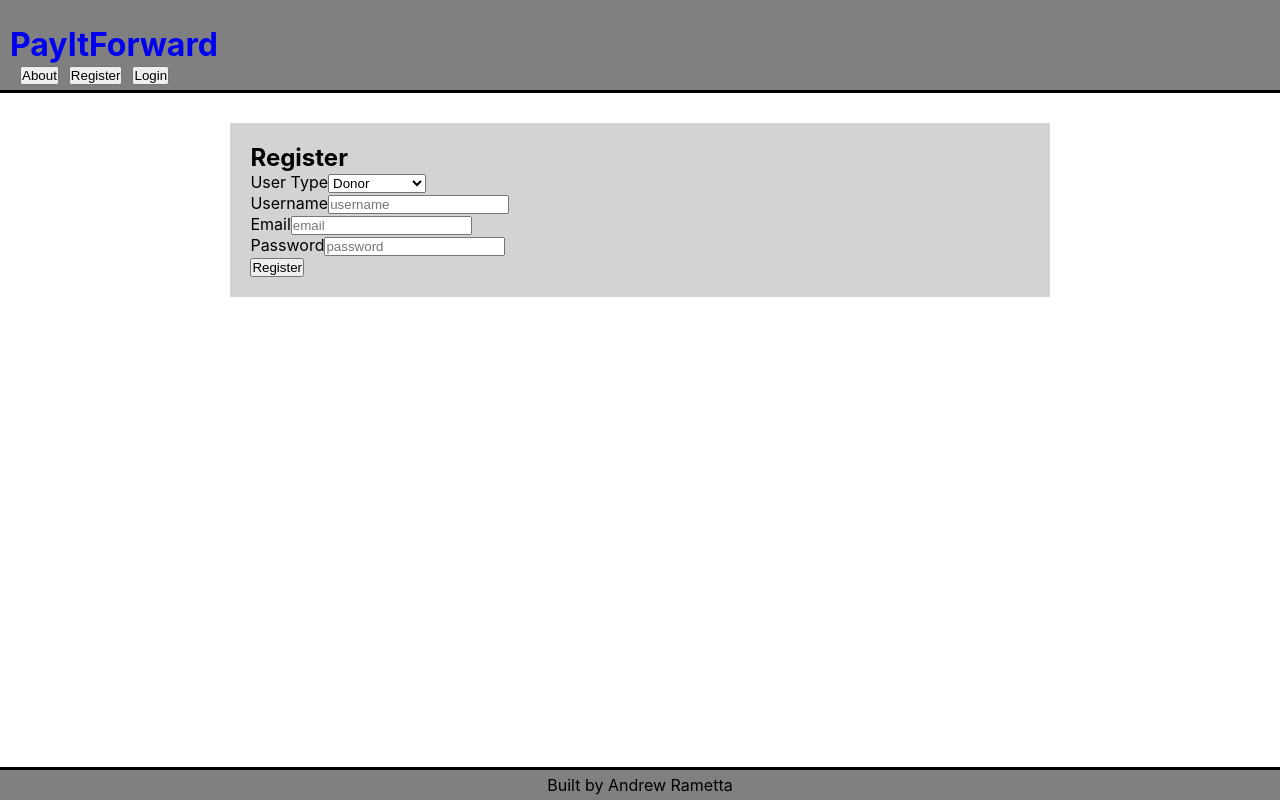
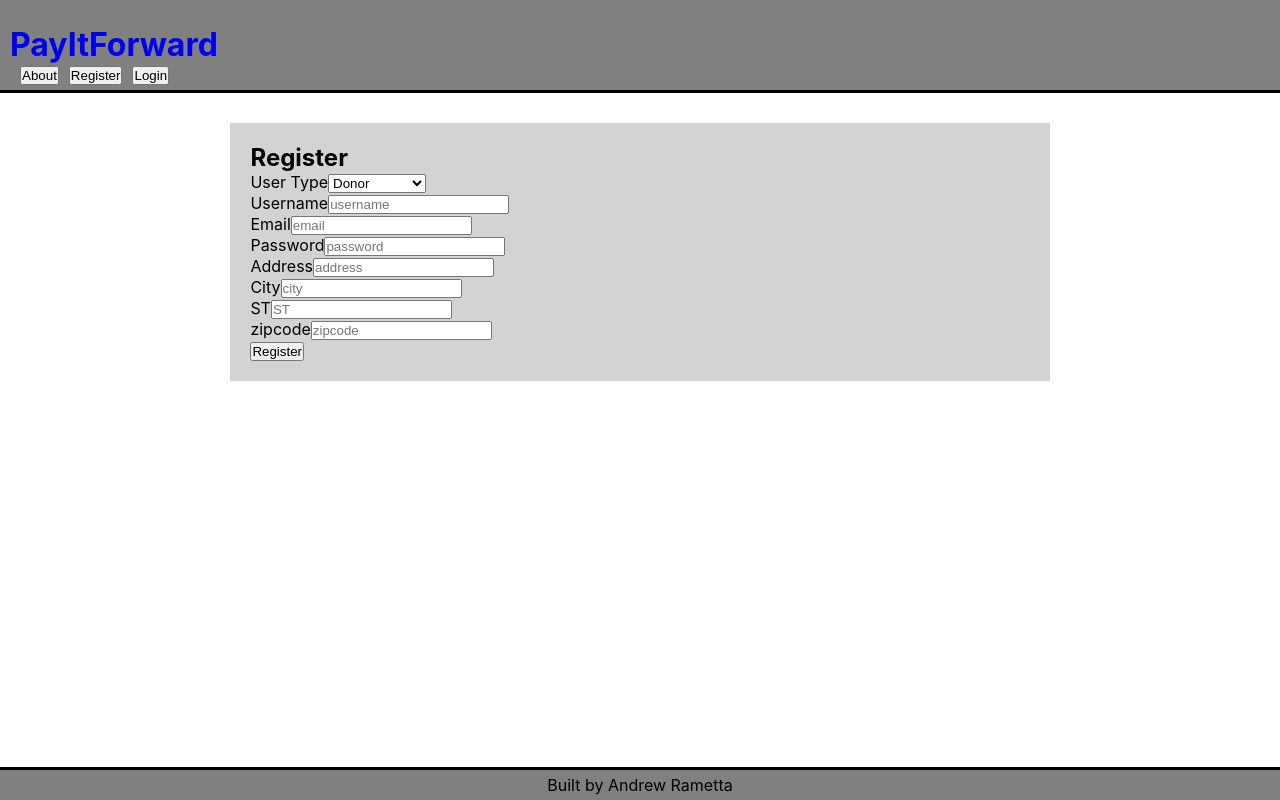
Before and after one commit to andrewrametta/pay-it-forward, a React (Create React App) app: page /register in a window 1280 px wide. Built offline with nearby package versions, Linux system fonts and the light colour scheme; the HTML template or start-up script is replaced by a standard one.

Commit message:
added context

```diff
--- a/package.json
+++ b/package.json
@@ -6,6 +6,7 @@
     "@testing-library/jest-dom": "^5.11.10",
     "@testing-library/react": "^11.2.6",
     "@testing-library/user-event": "^12.8.3",
+    "jwt-decode": "^3.1.2",
     "react": "^17.0.2",
     "react-dom": "^17.0.2",
     "react-router-dom": "^5.2.0",
--- a/src/App.js
+++ b/src/App.js
@@ -1,4 +1,4 @@
-import React from "react";
+import React, { useState } from "react";
 import { Route } from "react-router-dom";
 import Navbar from "./components/Navbar/Navbar";
 import Landing from "./components/Landing/Landing";
@@ -11,9 +11,20 @@ import Messages from "./components/Messages/Messages";
 import About from "./components/About/About";
 import "./App.css";
 import Dashboard from "./components/Dashboard/Dashboard";
+import AppContext from "./AppContext";
+import TokenService from "./services/token-service";
 
 function App() {
+  const [type, setType] = useState("");
+  const [isLogged, setIsLogged] = useState(TokenService.hasAuthToken());
+  const contextValue = {
+    type,
+    setType,
+    isLogged,
+    setIsLogged,
+  };
   return (
+    <AppContext.Provider value={contextValue}>
       <div className="app-container">
         <header className="app-header">
           <Route path="/" component={Navbar} />
@@ -34,6 +45,7 @@ function App() {
         </main>
         <footer>Built by Andrew Rametta</footer>
       </div>
+    </AppContext.Provider>
   );
 }
 
--- /dev/null
+++ b/src/AppContext.js
@@ -0,0 +1,3 @@
+import React from "react";
+
+export default React.createContext();
--- a/src/components/Dashboard/Dashboard.js
+++ b/src/components/Dashboard/Dashboard.js
@@ -1,12 +1,17 @@
-import React from "react";
+import React, { useContext } from "react";
 import DonorDashboard from "../DonorDashboard/DonorDashboard";
 import OrganizationDashboard from "../OrganizationDashboard/OrganizationDashboard";
+import AppContext from "../../AppContext";
 
 export default function Dashboard(props) {
+  const context = useContext(AppContext);
   return (
     <div className="dashboard-container">
-      <OrganizationDashboard />
-      <DonorDashboard />
+      {context.type === "organization" ? (
+        <OrganizationDashboard />
+      ) : (
+        <DonorDashboard />
+      )}
     </div>
   );
 }
--- a/src/components/Login/Login.js
+++ b/src/components/Login/Login.js
@@ -1,17 +1,28 @@
-import React, { useState } from "react";
+import React, { useState, useContext } from "react";
 import TokenService from "../../services/token-service";
+import AuthApiService from "../../services/auth-api-service";
+import AppContext from "../../AppContext";
 import "./Login.css";
 
 function Login(props) {
   const { error, setError } = useState("null");
+  const context = useContext(AppContext);
 
   const handleLogin = (e) => {
     e.preventDefault();
     const { username, password } = e.target;
     const user = { username: username.value, password: password.value };
-    //setError({ error: null });
-    TokenService.saveAuthToken("hfdjshfds027cdkjs0");
-    props.history.push("/dashboard");
+    setError({ error: null });
+    AuthApiService.loginUser(user)
+      .then((loginResponse) => {
+        // store auth token in local storage
+        TokenService.saveAuthToken(loginResponse.authToken);
+        context.setUserType(loginResponse.authToken.type);
+        props.history.push("/dashboard");
+      })
+      .catch((res) => {
+        setError({ error: res.error });
+      });
   };
 
   return (
--- a/src/components/Navbar/Navbar.js
+++ b/src/components/Navbar/Navbar.js
@@ -1,9 +1,11 @@
-import React from "react";
+import React, { useContext } from "react";
 import { Link } from "react-router-dom";
 import TokenService from "../../services/token-service";
+import AppContext from "../../AppContext";
 import "./Navbar.css";
 
 function Navbar(props) {
+  const context = useContext(AppContext);
   const logout = () => {
     TokenService.clearAuthToken();
     props.history.push("/");
@@ -17,17 +19,23 @@ function Navbar(props) {
       <Link to="/about">
         <button>About</button>
       </Link>
-      {TokenService.hasAuthToken() ? (
+      {context.isLogged ? (
+        <>
+          {context.type == "organization" ? (
+            <Link to="/organizationdashboard">
+              <button>OrganizationDashboard</button>
+            </Link>
+          ) : (
             <>
               <Link to="/donordashboard">
                 <button>Donor Dashboard</button>
               </Link>
-          <Link to="/organizationdashboard">
-            <button>OrganizationDashboard</button>
-          </Link>
               <Link to="/newdonation">
                 <button>New Donation</button>
               </Link>
+            </>
+          )}
+
           <Link to="/messages">
             <button>Messages</button>
           </Link>
--- a/src/components/Register/Register.js
+++ b/src/components/Register/Register.js
@@ -10,6 +10,8 @@ function Register() {
         </header>
         <article>
           <div>
+            <form className="register form">
+              <div>
                 <label className="label" htmlFor="usertype">
                   User Type
                 </label>
@@ -18,8 +20,6 @@ function Register() {
                   <option value="organization">Organization</option>
                 </select>
               </div>
-          <div>
-            <form className="register form">
               <div>
                 <label className="label" htmlFor="username">
                   Username
@@ -53,6 +53,42 @@ function Register() {
                   placeholder="password"
                 />
               </div>
+              <div>
+                <label className="label" htmlFor="address">
+                  Address
+                </label>
+                <input
+                  type="text"
+                  name="address"
+                  id="address"
+                  placeholder="address"
+                />
+              </div>
+              <div>
+                <label className="label" htmlFor="city">
+                  City
+                </label>
+                <input type="text" name="city" id="city" placeholder="city" />
+              </div>
+              <div>
+                <label className="label" htmlFor="ST">
+                  ST
+                </label>
+                <input type="text" name="ST" id="ST" placeholder="ST" />
+              </div>
+              <div>
+                <label className="label" htmlFor="zipcode">
+                  zipcode
+                </label>
+                <input
+                  type="text"
+                  name="zipcode"
+                  id="zipcode"
+                  placeholder="zipcode"
+                  pattern="[0-9]{5}"
+                  title="Five digit zip code"
+                />
+              </div>
               <div className="register-button">
                 <button>Register</button>
               </div>
--- a/src/components/Upload/Upload.js
+++ b/src/components/Upload/Upload.js
@@ -4,24 +4,26 @@ import AuthApiService from "../../services/auth-api-service";
 export default function Upload(props) {
   const [file, setFile] = useState("");
   const [filename, setFilename] = useState("Choose File");
-  const [filedata, setFiledata] = useState("");
   const [uploadedFile, setUploadedFile] = useState({});
 
   const onChange = (e) => {
     setFile(e.target.files[0]);
     setFilename(e.target.files[0].name);
-    setFiledata(e.target.files[0].data);
   };
 
   const handleUpload = (e) => {
     e.preventDefault();
-    const formData = new FormData();
-    formData.append("file", file);
-    console.log(file);
-    console.log(formData);
+    console.log("is this working?");
+    console.log(e.target);
+    const formData = new FormData(e.target.files);
+    console.log(formData.append("file", file));
+    // const formData = new FormData(e.target);
+    // formData.append("pic", file);
+    // console.log(file.name);
+    // console.log(formData);
     // AuthApiService.uploadImg(formData, {
-    //   name: name,
-    //   img: data,
+    //   name: filename,
+    //   img: file.data,
     // })
     //   .then((img) => {
     //     props.history.push("/dashboard");
--- a/src/services/token-service.js
+++ b/src/services/token-service.js
@@ -1,6 +1,7 @@
 import config from "../config";
+import jwtDecode from "jwt-decode";
 
-export default {
+const TokenService = {
   // create auth token
   saveAuthToken(token) {
     window.localStorage.setItem(config.TOKEN_KEY, token);
@@ -12,4 +13,12 @@ export default {
   clearAuthToken() {
     return window.localStorage.removeItem(config.TOKEN_KEY);
   },
+  parseJwt(jwt) {
+    return jwtDecode(jwt);
+  },
+  readJwtToken() {
+    return TokenService.parseJwt(TokenService.hasAuthToken());
+  },
 };
+
+export default TokenService;
```
Also changed, not shown: 1 other file (tests, documents, lock files or other folders). Lines whose indentation alone changed are shown as unchanged.
